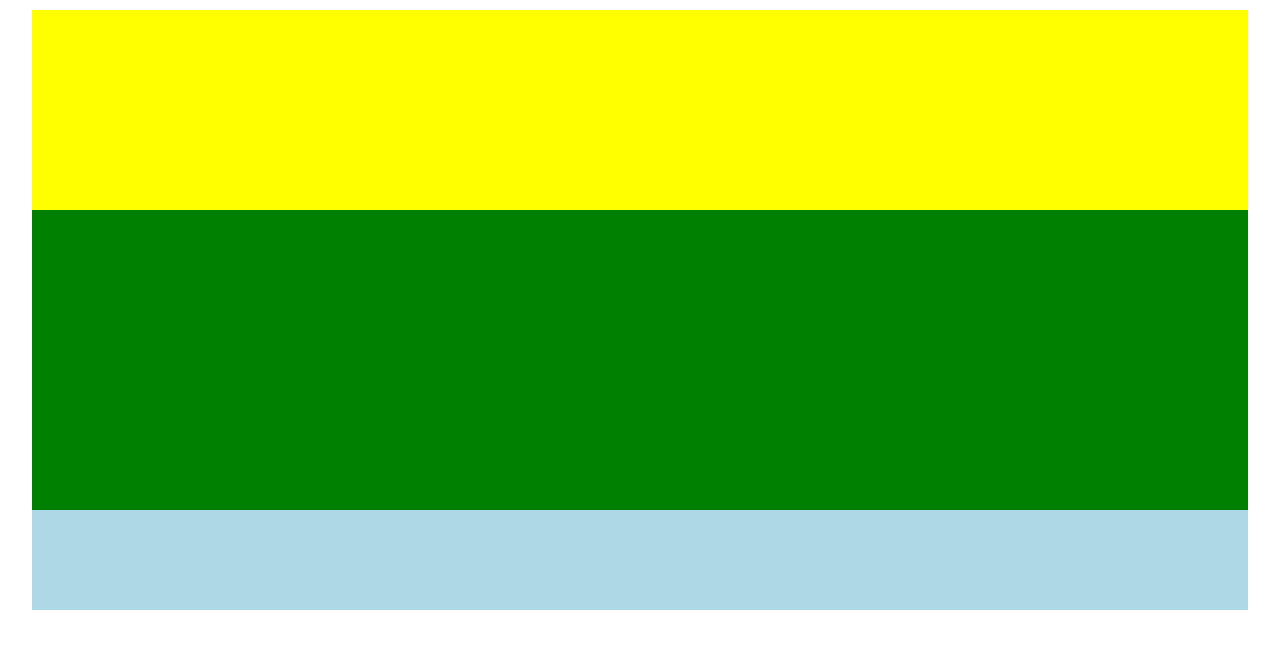
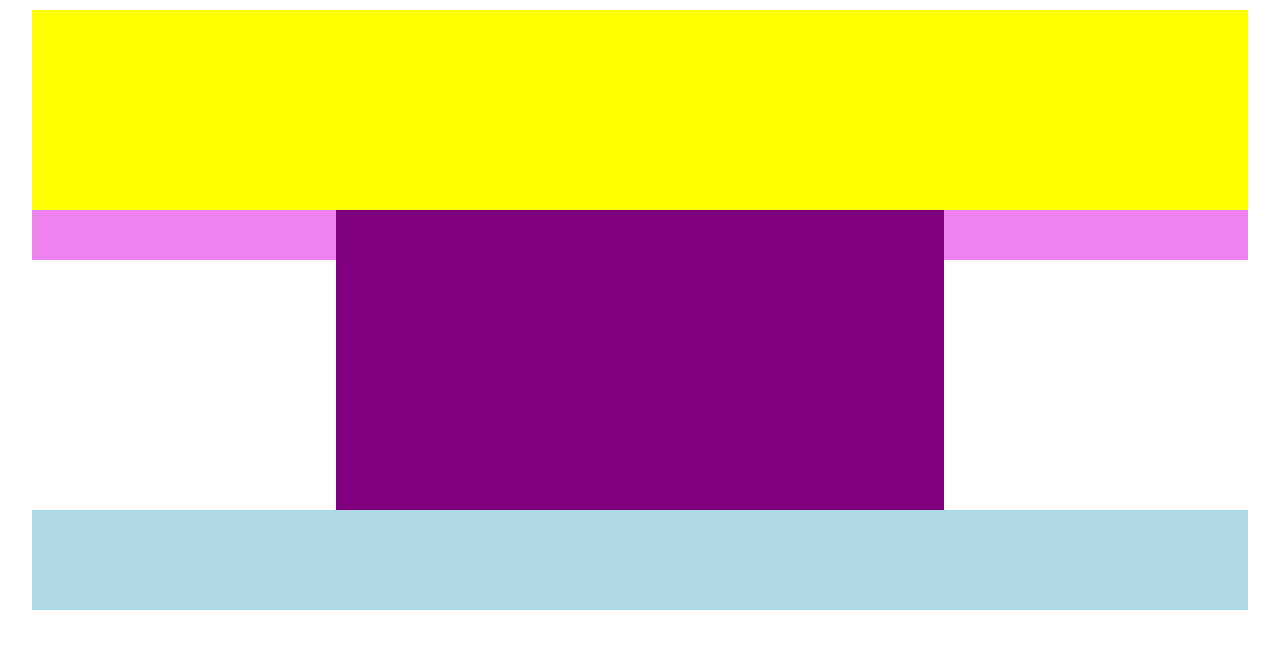
Before and after one commit to annarosalen/htmlcss-struttura-wp, a plain HTML site: page index.html in a window 1280 px wide. Drawn offline with Linux system fonts and the light colour scheme.

Commit message:
struttura centrale

```diff
--- a/css/style.css
+++ b/css/style.css
@@ -12,19 +12,40 @@
 
 /* fine generale */
 
+/* intestazione */
+
 header {
   background-color: yellow;
 
   /* debug */
   height: 200px;
 }
+/* fine intestazione */
 
-main{
-  background-color: green;
+/* parte principale */
 
-  /* debug */
+main::after {
+  content: "";
+  display: table;
+  clear: both;
+}
+aside{
+  background-color: violet;
+  width: 25%;
+  height: 50px;
+  float: left;
+}
+
+section{
+  background-color: purple;
+  width: 50%;
   height: 300px;
+  float: left;
 }
+
+/* fine parte principale */
+
+/* footer */
 
 footer {
   background-color: lightblue;
--- a/index.html
+++ b/index.html
@@ -9,11 +9,48 @@
 
     <div class="container">
 
+      <!-- intestazione -->
       <header>
 
       </header>
 
+      <!-- fine intestazione -->
+
+      <!-- parte principale -->
+
       <main>
+
+        <!-- lato sinistro -->
+
+        <aside>
+
+        </aside>
+
+        <!-- fine lato sinistro -->
+
+        <!-- centrale -->
+
+        <section>
+
+        </section>
+
+        <!-- fine centrale -->
+
+        <!-- lato destro -->
+
+        <aside>
+
+          <div>
+
+          </div>
+
+          <div>
+
+          </div>
+
+        </aside>
+
+        <!-- fine lato destro         -->
 
       </main>
 
```
